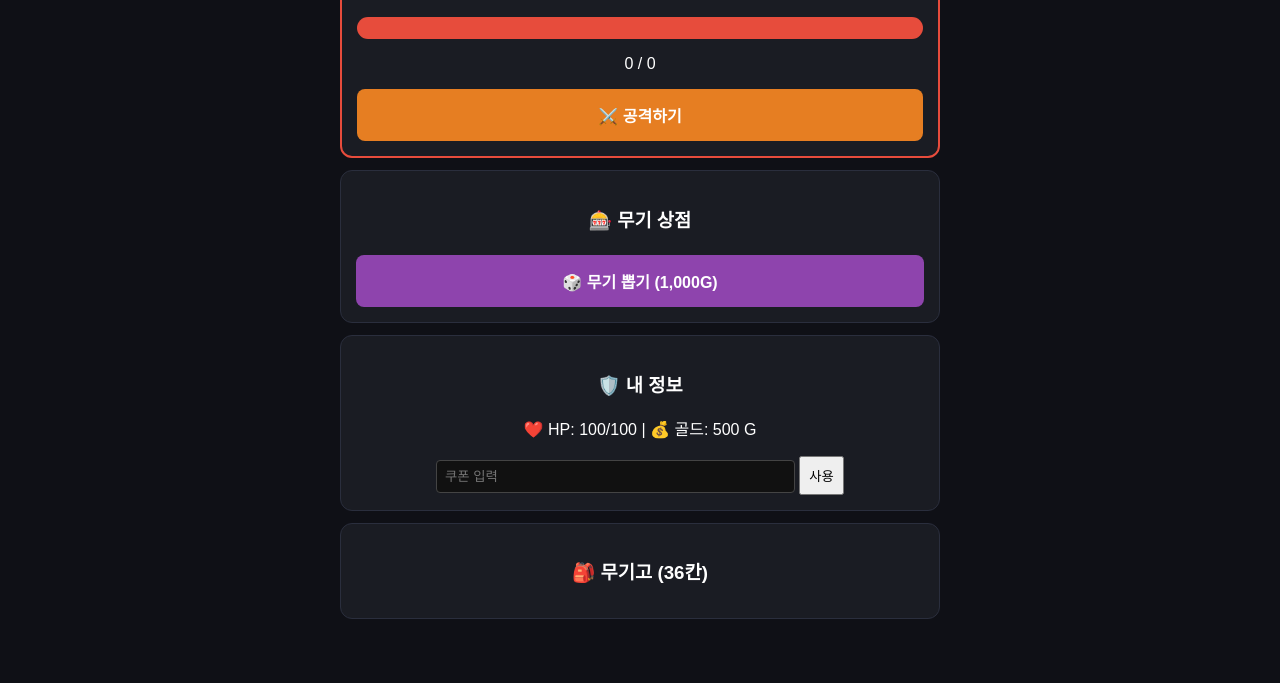
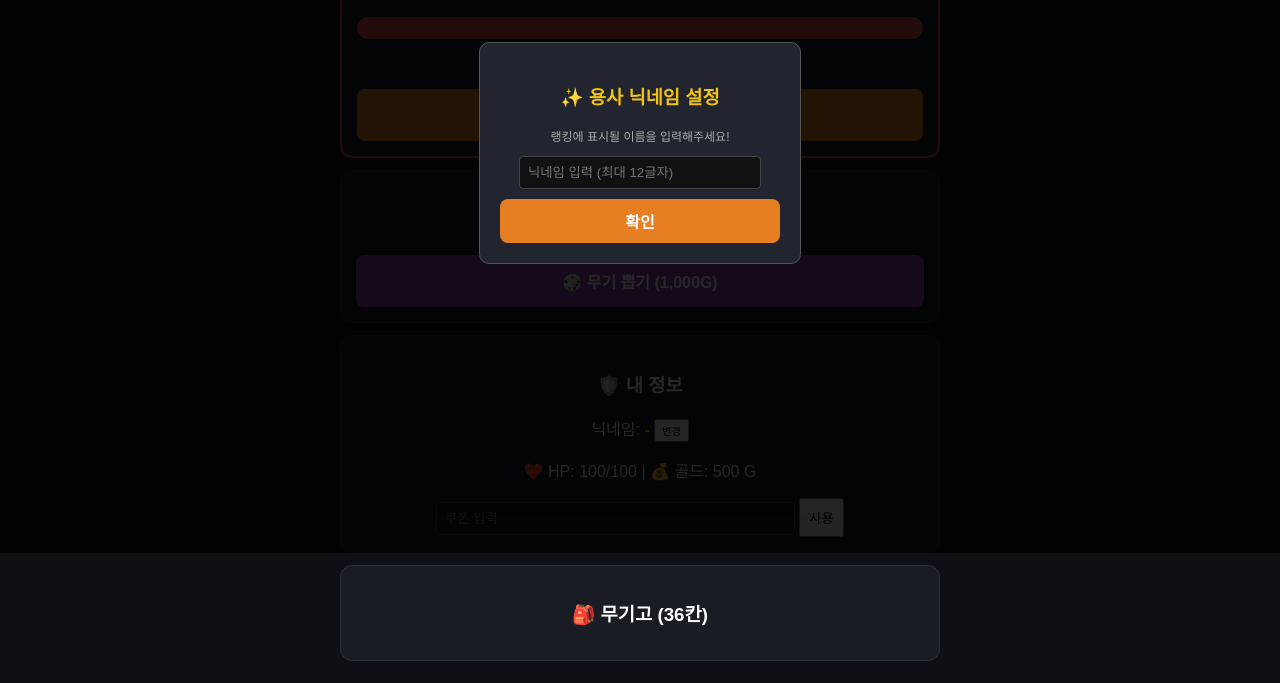
Before and after one commit to hj0108470-ui/Drgon.raid, a website: page public/index.html in a window 1280 px wide. Shown: the part 247-930 px from the top of the page. Before the commit the page ends 888 px from the top, so only its background shows below. Drawn offline with nearby package versions, Linux system fonts and the light colour scheme.

Commit message:
Update index.html

```diff
--- a/public/index.html
+++ b/public/index.html
@@ -19,12 +19,22 @@
         .slot { background: #222530; border: 1px solid #3a3f52; height: 50px; border-radius: 6px; display: flex; flex-direction: column; align-items: center; justify-content: center; font-size: 10px; cursor: pointer; }
         .slot.equipped { border-color: #f1c40f; background: #3d3512; }
         .ranking-list { text-align: left; font-size: 13px; max-height: 120px; overflow-y: auto; margin: 0; padding-left: 15px; }
-        .modal { display: none; position: fixed; top: 0; left: 0; width: 100%; height: 100%; background: rgba(0,0,0,0.85); justify-content: center; align-items: center; }
+        .modal { display: flex; position: fixed; top: 0; left: 0; width: 100%; height: 100%; background: rgba(0,0,0,0.85); justify-content: center; align-items: center; z-index: 100; }
         .modal-content { background: #222530; padding: 20px; border-radius: 10px; width: 280px; border: 1px solid #555; }
-        input { padding: 8px; border-radius: 4px; border: 1px solid #444; background: #111; color: #fff; width: 60%; }
+        input { padding: 8px; border-radius: 4px; border: 1px solid #444; background: #111; color: #fff; width: 80%; margin-bottom: 10px; }
     </style>
 </head>
 <body>
+    <!-- 🏷️ 최초 접속 시 닉네임 설정 모달 -->
+    <div id="nicknameModal" class="modal">
+        <div class="modal-content">
+            <h3 style="color:#f1c40f;">✨ 용사 닉네임 설정</h3>
+            <p style="font-size: 12px; color: #aaa;">랭킹에 표시될 이름을 입력해주세요!</p>
+            <input type="text" id="nicknameInput" placeholder="닉네임 입력 (최대 12글자)" maxlength="12">
+            <button class="btn" style="padding: 10px;" onclick="saveNickname()">확인</button>
+        </div>
+    </div>
+
     <div class="container">
         <!-- 🏆 실시간 랭킹판 -->
         <div class="card" style="border: 2px solid #f1c40f;">
@@ -47,9 +57,10 @@
 
         <div class="card">
             <h3>🛡️ 내 정보</h3>
+            <p>닉네임: <strong id="myName" style="color:#f1c40f;">-</strong> <button style="font-size:10px; padding:2px 6px;" onclick="openNicknameModal()">변경</button></p>
             <p>❤️ HP: <span id="myHp">100</span>/100 | 💰 골드: <span id="myGold">500</span> G</p>
             <div>
-                <input type="text" id="couponInput" placeholder="쿠폰 입력">
+                <input type="text" id="couponInput" placeholder="쿠폰 입력" style="width: 60%; margin-bottom: 0;">
                 <button style="padding:8px;" onclick="useCoupon()">사용</button>
             </div>
         </div>
@@ -60,7 +71,7 @@
         </div>
     </div>
 
-    <div id="fullModal" class="modal">
+    <div id="fullModal" class="modal" style="display: none;">
         <div class="modal-content">
             <h3 style="color:#e74c3c;">⚠️ 인벤토리 가득 참!</h3>
             <p id="dropItemText"></p>
@@ -73,6 +84,20 @@
         let myId = null;
 
         socket.on('connect', () => { myId = socket.id; });
+
+        function saveNickname() {
+            const name = document.getElementById('nicknameInput').value.trim();
+            if (!name) {
+                alert('닉네임을 입력해주세요!');
+                return;
+            }
+            socket.emit('setNickname', name);
+            document.getElementById('nicknameModal').style.display = 'none';
+        }
+
+        function openNicknameModal() {
+            document.getElementById('nicknameModal').style.display = 'flex';
+        }
 
         socket.on('updateState', (state) => {
             if (!state || !state.boss) return;
@@ -103,6 +128,7 @@
 
             const me = state.players[myId];
             if (me) {
+                document.getElementById('myName').innerText = me.name;
                 document.getElementById('myHp').innerText = me.hp;
                 document.getElementById('myGold').innerText = me.gold;
                 const grid = document.getElementById('inventoryGrid');
@@ -133,6 +159,7 @@
             if (!res.success) alert(res.message);
             else alert('🎉 획득: ' + res.weapon.icon + ' [' + res.weapon.rarity + '] ' + res.weapon.name);
         });
+        socket.on('enhanceResult', (res) => alert(res.message));
         socket.on('itemObtained', (data) => {
             if (data.full) {
                 document.getElementById('dropItemText').innerText = '가방 포화로 드랍 실패: ' + data.weapon.name;
```
